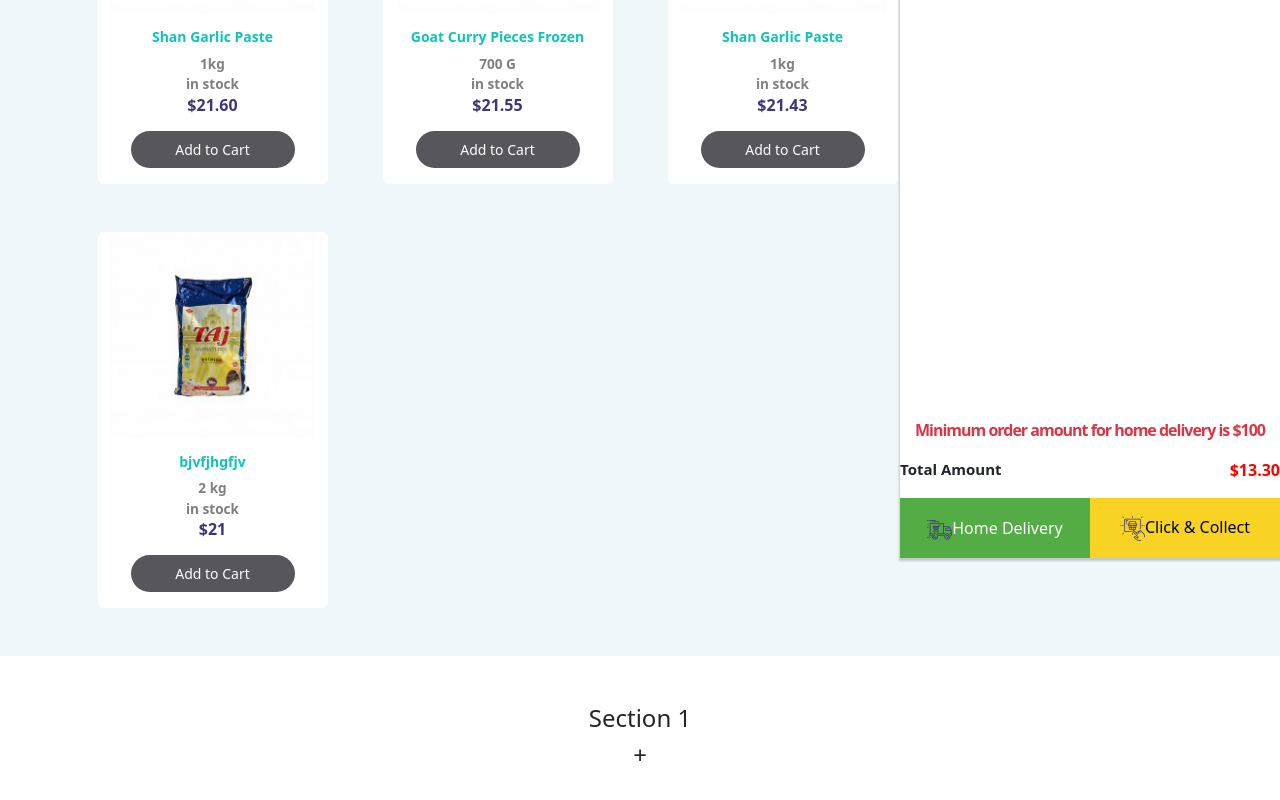
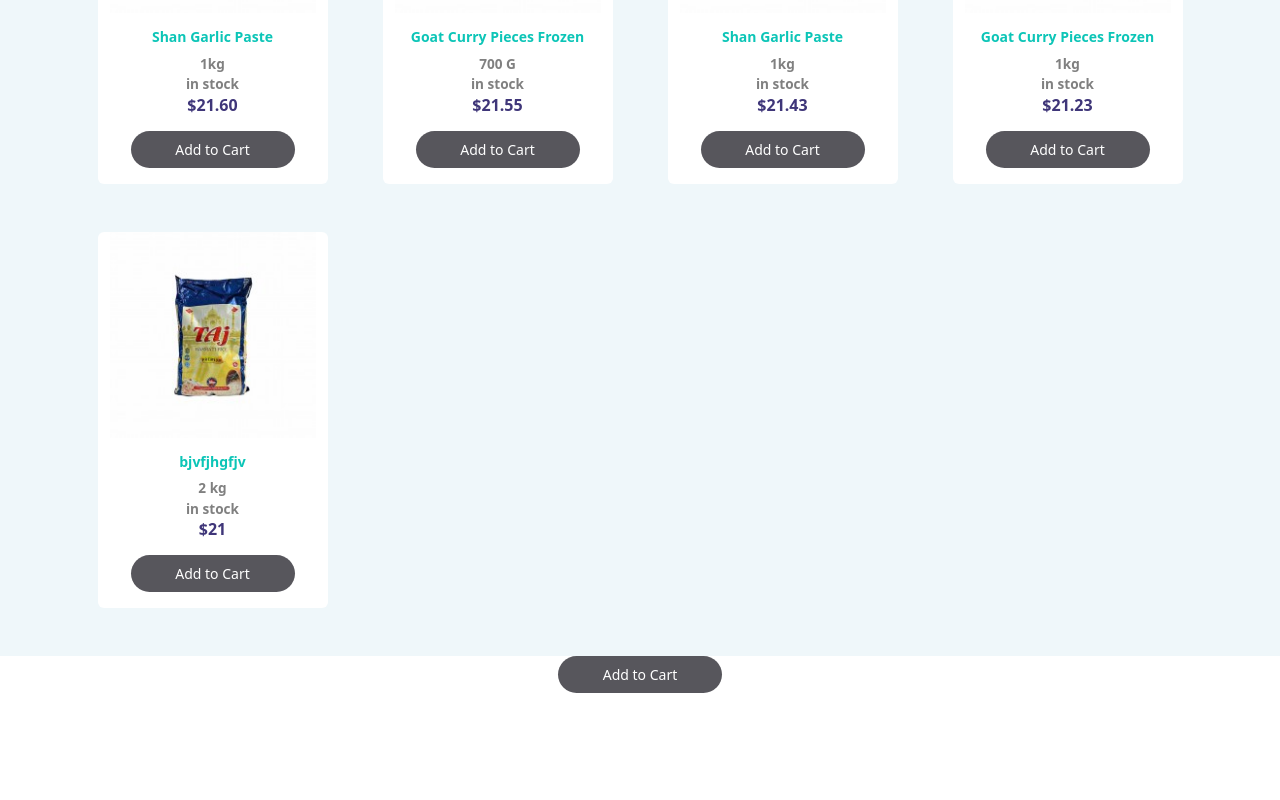
Before and after one commit to mrsamia/krazybazar_practice, a React (Create React App) app: page / in a window 1280 px wide. Shown: the part 332-1132 px from the top of the page. After the commit the page ends 1025 px from the top, so only its background shows below. Built offline with nearby package versions, Linux system fonts and the light colour scheme.

Commit message:
SRM | AddToCartButton

```diff
--- a/src/App.js
+++ b/src/App.js
@@ -4,16 +4,17 @@
 import Card from "./Components/Card";
 import SectionHeader from "./Components/SectionHeader";
 import Cartbtn from "./Components/Cartbtn";
-import Accordion from "./Components/Accordion";
+import Accordion from "./Components/AddToCartButton";
 
 function App() {
   return (
     <div className="App">
       <Nav />
-      <div className="card-section pt-5"  style={{position:"relative"}}>
+      <div className="card-section pt-5">
         <SectionHeader name="Special Offer" title="View All"/>
         <Card />
-        <Cartbtn/>
+        {/* <Cartbtn/>
+         */}
       </div>
       <Accordion/>
     </div>
--- a/src/Components/Accordion.js
+++ /dev/null
@@ -1,31 +0,0 @@
-import React, { useState } from 'react';
-// import './accordion.css';
-
-function Accordion(props) {
-    const [value, setValue] = useState({
-        title: "Section 1",
-        description: "Lorem ipsum dolor, sit amet consectetur adipisicing elit. Quis sapiente laborum cupiditate possimus labore, hic temporibus velit dicta earum suscipit commodi eum enim atque at? Et perspiciatis dolore iure voluptatem."
-    })
-    const [active, setActive] = useState(true)
-    function click() {
-        setActive(!active)
-    }
-    return (
-        <div className='pt-5 pb-5 Ac'>
-            <div className='header' onClick={click}>
-
-                <div>
-                    <h4>{value.title}</h4>
-                </div>
-                <div>
-                    <h4>{active ? "+" : "-"}</h4>
-                </div>
-            </div>
-            <div>
-                {!active && <p className='content'>{value.description}</p>}
-            </div>
-        </div>
-    );
-}
-
-export default Accordion;
--- /dev/null
+++ b/src/Components/AddToCartButton.js
@@ -0,0 +1,21 @@
+import React, { useState } from 'react';
+import Cartbtn from './Cartbtn';
+
+function AddToCartButton(props) {
+    const [active, setActive] = useState(true)
+    function click() {
+        setActive(!active)
+    }
+    return (
+        <div>
+            <div className='header'>
+            <button className="cart-button"  onClick={click}>Add to Cart</button>
+            </div>
+            <div>
+               { !active && <Cartbtn/>}
+            </div>
+        </div>
+    );
+}
+
+export default AddToCartButton;
--- a/src/Components/CardItems.js
+++ b/src/Components/CardItems.js
@@ -1,14 +1,10 @@
-import React, { useState } from "react";
+import React from "react";
 import pic1 from "../Images/1.jpg";
-import AddToCartBtn from "./AddToCartBtn";
-import Cartbtn from "./Cartbtn";
+import AddToCartButton from "./AddToCartButton";
+
 
 function CardItems(props) {
-  const [value,setValue]=useState(true)
 
-  function OnclickHandler(){
-    setValue(Cartbtn)
-  }
   return (
     <div className="pb-5 ">
       <div className="container card width" >
@@ -21,9 +17,7 @@
           <p className="card-text product-price">{props.price}</p>
           </div>
           <div className="pt-3 d-flex justify-content-center">
-            {/* <AddToCartBtn /> */}
-            <button className="cart-button" onClick={OnclickHandler}>Add to Cart</button>
-            {/* <Cartbtn/> */}
+            <AddToCartButton/>
           </div>
         </div>
       </div>
--- a/src/Components/Cartbtn.js
+++ b/src/Components/Cartbtn.js
@@ -7,14 +7,12 @@
 function Cartbtn(props) {
   return (
     <>
-      {/* <button className="cart-button" >Add to Cart</button> */}
       <div className="cartWrapper ">
         <div className="modal-header">
           <div className="d-flex align-items-center pt-3">
             <BlackBoldText name="Cart 1 Items" />
           </div>
         </div>
-      <div className="pt-5 pb-5"></div>
 
         <div className="w-100" style={{ position: "absolute", bottom: 0 }}>
           <div>
--- a/src/Components/component.css
+++ b/src/Components/component.css
@@ -142,10 +142,11 @@
 }
 .cartWrapper{
     width: 380px;
-    position: absolute;
+    position: fixed;
     right: 0;
     top: 90px;
     background-color: white;
     box-shadow: 0px 2px 2px 1px rgb(199 199 199);
-    height:100vh;
+    height:90vh;
+    z-index: 1;
 }
```
Lines whose indentation alone changed are shown as unchanged.
